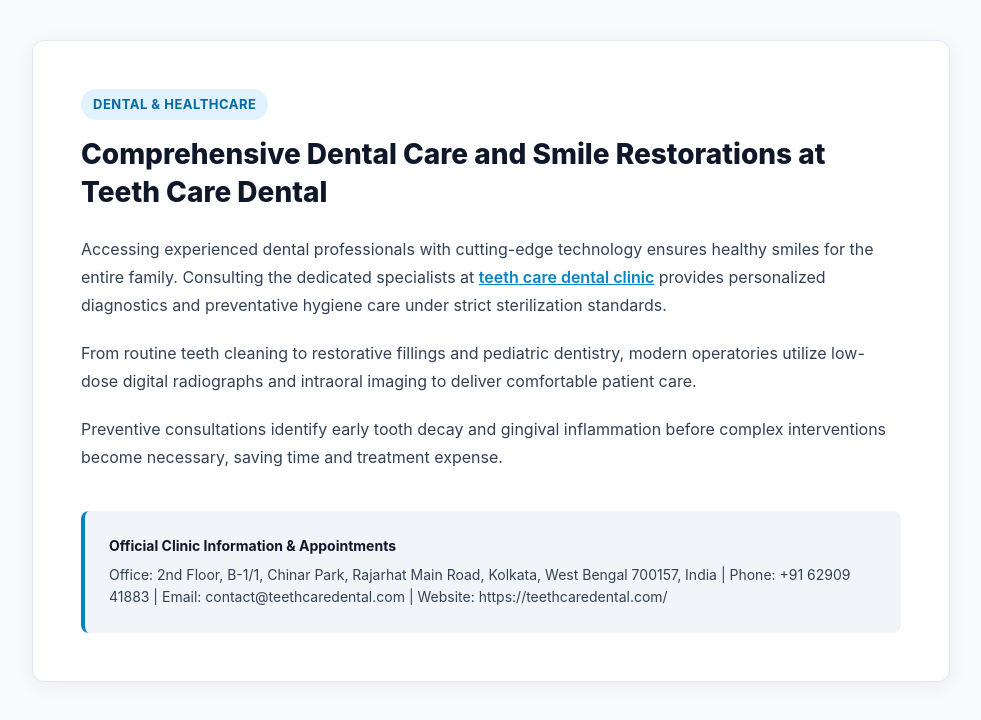
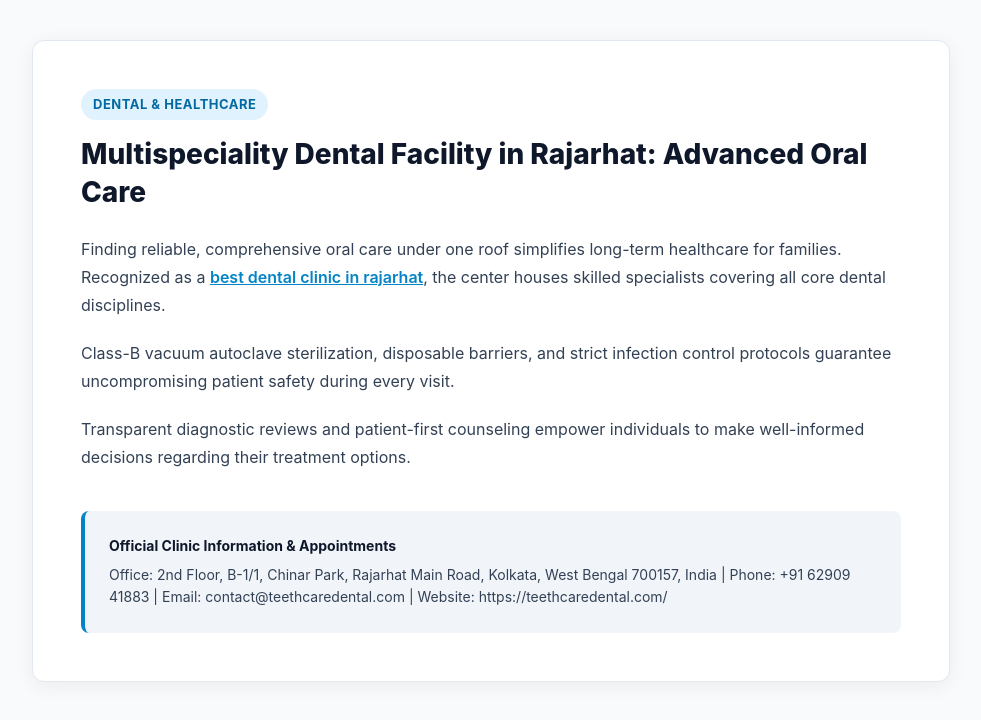
Before and after one commit to 1ranksseo/teeth-care-multispeciality-dental-clinic-kolkata, a plain HTML site: page index.html in a window 1280 px wide. Shown: the whole page, without its empty margins (149-1130 px from the left). Drawn offline with Linux system fonts and the light colour scheme.

Commit message:
Update index.html for teethcaredental

```diff
--- a/index.html
+++ b/index.html
@@ -3,14 +3,14 @@
 <head>
     <meta charset="utf-8">
     <meta name="viewport" content="width=device-width, initial-scale=1">
-    <title>Comprehensive Dental Care and Smile Restorations at Teeth Care Dental</title>
+    <title>Multispeciality Dental Facility in Rajarhat: Advanced Oral Care</title>
     <script type="application/ld+json">
     {
       "@context": "https://schema.org",
       "@type": "Dentist",
       "name": "Teeth Care Dental",
       "url": "https://teethcaredental.com/",
-      "description": "Comprehensive Dental Care and Smile Restorations at Teeth Care Dental"
+      "description": "Multispeciality Dental Facility in Rajarhat: Advanced Oral Care"
     }
     </script>
     <style>
@@ -84,10 +84,10 @@
 <body>
     <article class="article-card">
         <span class="category-tag">Dental & Healthcare</span>
-        <h1>Comprehensive Dental Care and Smile Restorations at Teeth Care Dental</h1>
-        <p>Accessing experienced dental professionals with cutting-edge technology ensures healthy smiles for the entire family. Consulting the dedicated specialists at <a href="https://teethcaredental.com/" target="_blank" rel="noopener">teeth care dental clinic</a> provides personalized diagnostics and preventative hygiene care under strict sterilization standards.</p>
-        <p>From routine teeth cleaning to restorative fillings and pediatric dentistry, modern operatories utilize low-dose digital radiographs and intraoral imaging to deliver comfortable patient care.</p>
-        <p>Preventive consultations identify early tooth decay and gingival inflammation before complex interventions become necessary, saving time and treatment expense.</p>
+        <h1>Multispeciality Dental Facility in Rajarhat: Advanced Oral Care</h1>
+        <p>Finding reliable, comprehensive oral care under one roof simplifies long-term healthcare for families. Recognized as a <a href="https://teethcaredental.com/" target="_blank" rel="noopener">best dental clinic in rajarhat</a>, the center houses skilled specialists covering all core dental disciplines.</p>
+        <p>Class-B vacuum autoclave sterilization, disposable barriers, and strict infection control protocols guarantee uncompromising patient safety during every visit.</p>
+        <p>Transparent diagnostic reviews and patient-first counseling empower individuals to make well-informed decisions regarding their treatment options.</p>
         <div class="nap-card">
             <div class="nap-title">Official Clinic Information & Appointments</div>
             <div>Office: 2nd Floor, B-1/1, Chinar Park, Rajarhat Main Road, Kolkata, West Bengal 700157, India | Phone: +91 62909 41883 | Email: contact@teethcaredental.com | Website: https://teethcaredental.com/</div>
```
